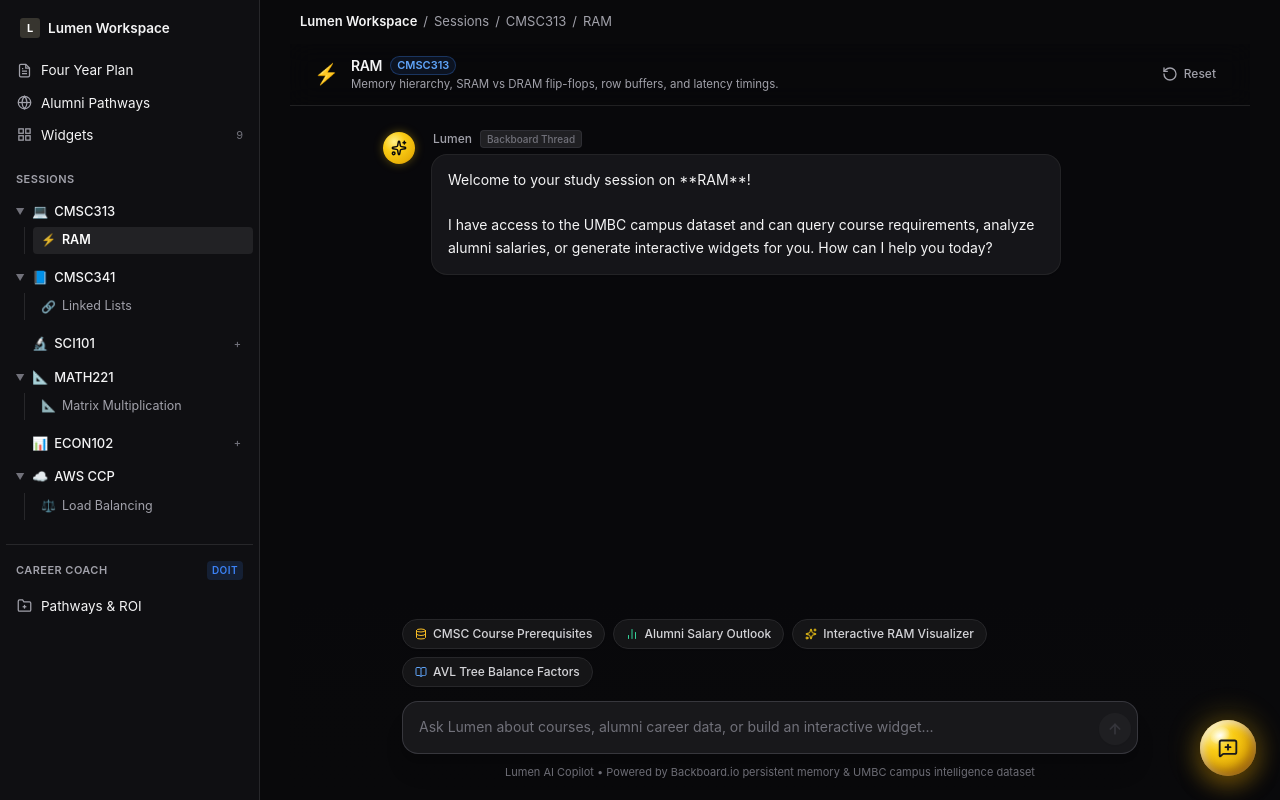
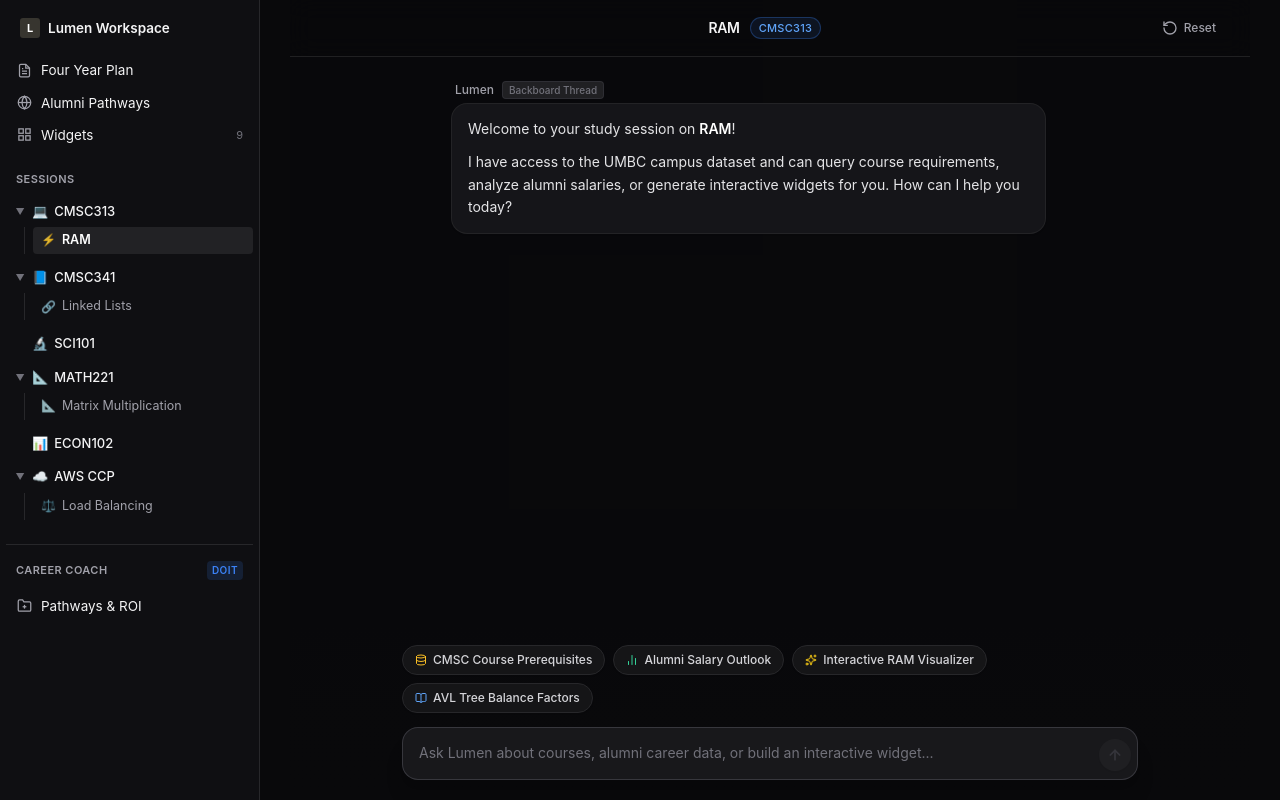
Before and after one commit to mahimap1/lumen, a React app in the folder frontend/: page / in a window 1280 px wide. Built offline with nearby package versions, Linux system fonts and the light colour scheme; the HTML template or start-up script is replaced by a standard one.

Commit message:
feat(ui): render markdown, center session header, remove footer disclaimer, and anchor Lumen orb to left of messages

```diff
--- a/frontend/package.json
+++ b/frontend/package.json
@@ -22,6 +22,7 @@
     "mermaid": "^12.0.0",
     "react": "^19.2.8",
     "react-dom": "^19.2.8",
+    "react-markdown": "^10.1.0",
     "tailwind-merge": "^3.7.0",
     "tailwindcss-animate": "^1.0.7"
   },
--- a/frontend/src/App.jsx
+++ b/frontend/src/App.jsx
@@ -149,7 +149,8 @@ export default function App() {
 
       {/* Main Content Area */}
       <main className="notion-main">
-        {/* Sticky Topbar with Breadcrumbs */}
+        {/* Sticky Topbar with Breadcrumbs (hidden in session view for clean full-height chat) */}
+        {activeView !== "session" && (
           <div className="notion-topbar">
             <div className="breadcrumbs">
               <span
@@ -163,26 +164,18 @@ export default function App() {
               {activeView === "alumni-pathways" && <span>Alumni Pathways</span>}
               {activeView === "widgets" && <span>Widgets</span>}
               {activeView === "career" && <span>Career Pathways & ROI</span>}
-            {activeView === "session" && (
-              <>
-                <span onClick={() => handleNavigate("four-year-plan")} style={{ cursor: "pointer" }}>
-                  Sessions
-                </span>
-                <span>/</span>
-                {currentTrack && (
-                  <>
-                    <span style={{ color: "var(--text-secondary)" }}>{currentTrack.code}</span>
-                    <span>/</span>
-                  </>
-                )}
-                <span>{currentSession?.title || "Study Session"}</span>
-              </>
-            )}
             </div>
           </div>
+        )}
 
         {/* Content Container */}
-        <div className="notion-content-container" style={{ height: activeView === "session" ? "calc(100vh - 45px)" : "auto", padding: activeView === "session" ? 0 : undefined }}>
+        <div
+          className="notion-content-container"
+          style={{
+            height: activeView === "session" ? "100vh" : "auto",
+            padding: activeView === "session" ? 0 : undefined,
+          }}
+        >
           {activeView === "four-year-plan" && (
             <FourYearPlanView onStartSessionFromCourse={handleStartSessionFromCourse} />
           )}
@@ -208,8 +201,12 @@ export default function App() {
         </div>
       </main>
 
-      {/* Floating Yellow Orb: Click to Start New Lumen Session */}
-      <LumenOrb onClick={() => handleStartLumenSession()} isCreating={isCreatingSession} />
+      {/* Floating Yellow Orb: Fades out in session view and anchors to the left of messages */}
+      <LumenOrb
+        onClick={() => handleStartLumenSession()}
+        isCreating={isCreatingSession}
+        isHidden={activeView === "session"}
+      />
 
       {/* Modal: Interactive Concept Visualizer */}
       <VisualizerModal
--- a/frontend/src/components/LumenOrb.jsx
+++ b/frontend/src/components/LumenOrb.jsx
@@ -1,13 +1,69 @@
 import React, { useState } from "react";
 import { Sparkles, MessageSquarePlus } from "lucide-react";
 
-export default function LumenOrb({ onClick, isCreating = false }) {
+export function LumenOrbSphere({ size = 48, animate = true, showGlow = true }) {
+  return (
+    <div
+      className="relative select-none flex-shrink-0"
+      style={{ width: `${size}px`, height: `${size}px` }}
+    >
+      {/* Ambient Outer Glow */}
+      {showGlow && (
+        <div
+          className={`absolute inset-0 rounded-full ${animate ? "animate-pulse" : ""}`}
+          style={{
+            background: "radial-gradient(circle, rgba(250, 204, 21, 0.65) 0%, rgba(234, 179, 8, 0.25) 55%, transparent 80%)",
+            filter: "blur(10px)",
+            transform: "scale(1.35)",
+          }}
+        />
+      )}
+
+      {/* 3D Sphere Surface */}
+      <div
+        className="relative w-full h-full rounded-full shadow-2xl flex items-center justify-center overflow-hidden"
+        style={{
+          background: "radial-gradient(circle at 32% 28%, #fef08a 0%, #facc15 28%, #eab308 58%, #ca8a04 88%, #854d0e 100%)",
+          boxShadow: `
+            inset -3px -5px 10px rgba(113, 63, 18, 0.65),
+            inset 2px 3px 6px rgba(255, 255, 255, 0.85),
+            0 8px 20px -2px rgba(202, 138, 4, 0.5),
+            0 4px 10px rgba(0, 0, 0, 0.35)
+          `,
+        }}
+      >
+        {/* Specular Highlight */}
+        <div
+          className="absolute rounded-full pointer-events-none"
+          style={{
+            top: "12%",
+            left: "16%",
+            width: "38%",
+            height: "28%",
+            background: "radial-gradient(ellipse at center, rgba(255, 255, 255, 0.95) 0%, rgba(255, 255, 255, 0) 80%)",
+            transform: "rotate(-30deg)",
+          }}
+        />
+
+        {/* Core Icon Inside Orb */}
+        <div className="relative z-10 text-zinc-950 flex items-center justify-center">
+          <Sparkles className="w-5 h-5 stroke-[2.2] text-zinc-950 drop-shadow-sm" />
+        </div>
+      </div>
+    </div>
+  );
+}
+
+export default function LumenOrb({ onClick, isCreating = false, isHidden = false }) {
   const [isHovered, setIsHovered] = useState(false);
 
   return (
     <div
-      className="fixed bottom-6 right-6 z-50 flex items-center gap-3 select-none"
-      style={{ pointerEvents: "auto" }}
+      className={`fixed bottom-6 right-6 z-50 flex items-center gap-3 select-none transition-all duration-500 ease-out ${
+        isHidden
+          ? "opacity-0 translate-y-6 scale-75 pointer-events-none"
+          : "opacity-100 translate-y-0 scale-100 pointer-events-auto"
+      }`}
     >
       {/* Tooltip Pill */}
       <div
@@ -20,7 +76,7 @@ export default function LumenOrb({ onClick, isCreating = false }) {
           background: "rgba(24, 24, 27, 0.9)",
           color: "#fef08a",
           border: "1px solid rgba(234, 179, 8, 0.3)",
-          boxShadow: "0 4px 14px rgba(0, 0, 0, 0.25)"
+          boxShadow: "0 4px 14px rgba(0, 0, 0, 0.25)",
         }}
       >
         <span className="flex items-center gap-1.5">
--- a/frontend/src/components/Sidebar.jsx
+++ b/frontend/src/components/Sidebar.jsx
@@ -151,20 +151,6 @@ export default function Sidebar({
                       {track.code}
                     </span>
                   </div>
-
-                  {!hasSessions && (
-                    <span
-                      style={{
-                        fontSize: "11px",
-                        color: "var(--text-tertiary)",
-                        padding: "1px 4px",
-                        borderRadius: "3px"
-                      }}
-                      title="Click to start a session"
-                    >
-                      +
-                    </span>
-                  )}
                 </div>
 
                 {/* Sub-sessions under this track */}
--- a/frontend/src/components/chat/ChatInput.jsx
+++ b/frontend/src/components/chat/ChatInput.jsx
@@ -102,11 +102,6 @@ export default function ChatInput({
           </Button>
         </div>
       </div>
-
-      {/* Footer Disclaimer */}
-      <p className="text-[11px] text-zinc-500 text-center">
-        Lumen AI Copilot • Powered by Backboard.io persistent memory & UMBC campus intelligence dataset
-      </p>
     </div>
   );
 }
--- a/frontend/src/components/chat/ChatMessage.jsx
+++ b/frontend/src/components/chat/ChatMessage.jsx
@@ -1,5 +1,5 @@
 import React, { useState } from "react";
-import { Avatar, AvatarFallback } from "@/components/ui/avatar";
+import ReactMarkdown from "react-markdown";
 import { Button } from "@/components/ui/button";
 import { Badge } from "@/components/ui/badge";
 import {
@@ -9,9 +9,7 @@ import {
   Code2,
   Copy,
   Check,
-  Sparkles,
   Maximize2,
-  ExternalLink,
   Layers
 } from "lucide-react";
 
@@ -32,29 +30,14 @@ export default function ChatMessage({ message, onOpenVisualizer }) {
 
   return (
     <div
-      className={`group flex gap-3.5 sm:gap-4 transition-opacity ${
-        isAssistant ? "items-start" : "items-start justify-end"
+      className={`group flex transition-opacity ${
+        isAssistant ? "justify-start" : "justify-end"
       }`}
     >
-      {/* Assistant Avatar */}
-      {isAssistant && (
-        <div className="flex-shrink-0 mt-0.5">
-          <div
-            className="w-8 h-8 rounded-full flex items-center justify-center shadow-md relative overflow-hidden"
-            style={{
-              background: "radial-gradient(circle at 35% 30%, #fef08a 0%, #facc15 35%, #eab308 70%, #ca8a04 100%)",
-              boxShadow: "0 0 10px rgba(250, 204, 21, 0.35)",
-            }}
-          >
-            <Sparkles className="w-4 h-4 text-zinc-950 stroke-[2.2]" />
-          </div>
-        </div>
-      )}
-
       {/* Message Content Container */}
-      <div className={`flex flex-col max-w-[88%] sm:max-w-[82%] ${isAssistant ? "items-start" : "items-end"}`}>
-        {/* Role & Name Header */}
-        <div className="flex items-center gap-2 mb-1.5 px-0.5 text-xs text-zinc-400 font-medium">
+      <div className={`flex flex-col w-full max-w-[92%] sm:max-w-[85%] ${isAssistant ? "items-start" : "items-end"}`}>
+        {/* Role & Badge */}
+        <div className="flex items-center gap-2 mb-1 px-1 text-xs text-zinc-400 font-medium">
           <span>{isAssistant ? "Lumen" : "You"}</span>
           {isAssistant && message.engine && (
             <span className="text-[10px] text-zinc-500 bg-zinc-800/80 px-1.5 py-0.2 rounded border border-zinc-700/50">
@@ -65,15 +48,78 @@ export default function ChatMessage({ message, onOpenVisualizer }) {
 
         {/* Message Bubble / Body */}
         <div
-          className={`relative rounded-2xl px-4 py-3.5 text-sm leading-relaxed transition-all shadow-sm ${
+          className={`relative rounded-2xl px-4 py-3.5 text-sm leading-relaxed transition-all shadow-sm w-full ${
             isAssistant
               ? "bg-zinc-900/90 text-zinc-100 border border-zinc-800/80"
               : "bg-blue-600 text-white rounded-br-sm"
           }`}
         >
-          {/* Formatted Content */}
-          <div className="prose prose-invert prose-sm max-w-none space-y-2 whitespace-pre-wrap leading-relaxed">
-            {formatContent(message.content)}
+          {/* Formatted Content with ReactMarkdown */}
+          <div className="leading-relaxed">
+            <ReactMarkdown
+              components={{
+                p: ({ children }) => (
+                  <p className="mb-2.5 last:mb-0 leading-relaxed text-zinc-200">
+                    {children}
+                  </p>
+                ),
+                strong: ({ children }) => (
+                  <strong className="font-semibold text-white">
+                    {children}
+                  </strong>
+                ),
+                em: ({ children }) => (
+                  <em className="italic text-zinc-300">{children}</em>
+                ),
+                ul: ({ children }) => (
+                  <ul className="my-2.5 ml-4 list-disc space-y-1 text-zinc-200">
+                    {children}
+                  </ul>
+                ),
+                ol: ({ children }) => (
+                  <ol className="my-2.5 ml-4 list-decimal space-y-1 text-zinc-200">
+                    {children}
+                  </ol>
+                ),
+                li: ({ children }) => (
+                  <li className="leading-relaxed">{children}</li>
+                ),
+                code: ({ inline, className, children, ...props }) => {
+                  return (
+                    <code className="px-1.5 py-0.5 rounded bg-zinc-800 text-yellow-300 font-mono text-xs border border-zinc-700/50">
+                      {children}
+                    </code>
+                  );
+                },
+                pre: ({ children }) => (
+                  <pre className="my-3 p-3.5 rounded-xl bg-zinc-950 border border-zinc-800 font-mono text-xs text-yellow-300/90 overflow-x-auto">
+                    {children}
+                  </pre>
+                ),
+                h1: ({ children }) => (
+                  <h1 className="text-base font-bold text-white mt-3 mb-1.5">
+                    {children}
+                  </h1>
+                ),
+                h2: ({ children }) => (
+                  <h2 className="text-sm font-bold text-white mt-2.5 mb-1">
+                    {children}
+                  </h2>
+                ),
+                h3: ({ children }) => (
+                  <h3 className="text-xs font-bold text-zinc-200 mt-2 mb-1 uppercase tracking-wide">
+                    {children}
+                  </h3>
+                ),
+                blockquote: ({ children }) => (
+                  <blockquote className="border-l-2 border-yellow-400/60 pl-3 my-2 text-zinc-400 italic">
+                    {children}
+                  </blockquote>
+                ),
+              }}
+            >
+              {message.content || ""}
+            </ReactMarkdown>
           </div>
 
           {/* Tool Executions (e.g. SQLite queries on campus dataset) */}
@@ -208,7 +254,7 @@ export default function ChatMessage({ message, onOpenVisualizer }) {
 
         {/* Action Bar (Copy) */}
         {isAssistant && (
-          <div className="flex items-center gap-1.5 mt-1.5 px-1 opacity-0 group-hover:opacity-100 transition-opacity">
+          <div className="flex items-center gap-1.5 mt-1 px-1 opacity-0 group-hover:opacity-100 transition-opacity">
             <button
               type="button"
               onClick={handleCopy}
@@ -230,22 +276,6 @@ export default function ChatMessage({ message, onOpenVisualizer }) {
           </div>
         )}
       </div>
-
-      {/* User Avatar */}
-      {!isAssistant && (
-        <Avatar className="w-8 h-8 rounded-full border border-zinc-700 bg-zinc-800 flex-shrink-0 mt-0.5">
-          <AvatarFallback className="text-xs font-semibold text-zinc-300 bg-zinc-800">
-            ME
-          </AvatarFallback>
-        </Avatar>
-      )}
     </div>
   );
 }
-
-// Minimal text formatting helper for clean Markdown paragraphs and code snippets
-function formatContent(text = "") {
-  if (!text) return null;
-  // If text has markdown code blocks, render cleanly
-  return text;
-}
--- a/frontend/src/components/chat/ChatSessionView.jsx
+++ b/frontend/src/components/chat/ChatSessionView.jsx
@@ -4,8 +4,9 @@ import ChatMessage from "./ChatMessage";
 import ChatInput from "./ChatInput";
 import { Badge } from "@/components/ui/badge";
 import { Button } from "@/components/ui/button";
-import { Sparkles, Database, Code2, RotateCcw } from "lucide-react";
+import { RotateCcw } from "lucide-react";
 import { sendSessionMessage } from "@/services/api";
+import { LumenOrbSphere } from "../LumenOrb";
 
 export default function ChatSessionView({
   session,
@@ -17,6 +18,11 @@ export default function ChatSessionView({
   const [input, setInput] = useState("");
   const [isLoading, setIsLoading] = useState(false);
 
+  // Strip leading emoji from title if any
+  const cleanTitle = (session?.title || "Study Session")
+    .replace(/^[\p{Emoji}\u2000-\u3300\s]+/gu, "")
+    .trim() || session?.title || "Study Session";
+
   // Initialize or restore session messages
   useEffect(() => {
     if (!session) return;
@@ -25,8 +31,8 @@ export default function ChatSessionView({
     } else {
       // Clean welcoming prompt tailored to this session / track
       const initialGreeting = session.description
-        ? `Welcome to your study session on **${session.title}**!\n\nI have access to the UMBC campus dataset and can query course requirements, analyze alumni salaries, or generate interactive widgets for you. How can I help you today?`
-        : `Hello! I'm Lumen, your academic copilot for **${session.title || "this study session"}**.\n\nAsk me any question about course concepts, prerequisites, or alumni career outcomes.`;
+        ? `Welcome to your study session on **${cleanTitle}**!\n\nI have access to the UMBC campus dataset and can query course requirements, analyze alumni salaries, or generate interactive widgets for you. How can I help you today?`
+        : `Hello! I'm Lumen, your academic copilot for **${cleanTitle}**.\n\nAsk me any question about course concepts, prerequisites, or alumni career outcomes.`;
 
       setMessages([
         {
@@ -59,7 +65,7 @@ export default function ChatSessionView({
 
     try {
       const threadId = session.thread_id || session.id;
-      const courseContext = track ? `${track.code} ${track.name}` : session.title;
+      const courseContext = track ? `${track.code} ${track.name}` : cleanTitle;
 
       const replyData = await sendSessionMessage(threadId, textToSend, courseContext);
 
@@ -109,7 +115,7 @@ export default function ChatSessionView({
       {
         id: `reinit-${Date.now()}`,
         role: "assistant",
-        content: `Conversation cleared. Ready for your questions on **${session?.title || "your studies"}**!`,
+        content: `Conversation cleared. Ready for your questions on **${cleanTitle}**!`,
         tool_executions: [],
         widgets: []
       }
@@ -119,7 +125,7 @@ export default function ChatSessionView({
   if (!session) {
     return (
       <div className="flex-1 flex items-center justify-center text-zinc-500 text-sm">
-        Select a session or click the yellow orb in the bottom right to start a new Lumen session.
+        Select a session or start a new Lumen session.
       </div>
     );
   }
@@ -128,25 +134,22 @@ export default function ChatSessionView({
 
   return (
     <div className="flex flex-col h-full w-full bg-zinc-950/40 relative overflow-hidden">
-      {/* Session Top Header Bar */}
-      <header className="flex-none px-6 py-3 border-b border-zinc-800/80 bg-zinc-950/60 backdrop-blur-md flex items-center justify-between z-10">
-        <div className="flex items-center gap-3">
-          <span className="text-xl">{session.icon || "⚡"}</span>
-          <div>
-            <div className="flex items-center gap-2">
+      {/* Centered Top Header Bar (No emojis, no subtitle, centered title & tag) */}
+      <header className="flex-none px-6 py-3.5 border-b border-zinc-800/80 bg-zinc-950/60 backdrop-blur-md flex items-center justify-between relative z-10">
+        <div className="w-16" /> {/* Balance spacer */}
+
+        <div className="flex items-center gap-2.5 mx-auto">
           <h1 className="text-sm font-semibold text-zinc-100 tracking-tight">
-                {session.title}
+            {cleanTitle}
           </h1>
           {track && (
-                <Badge variant="outline" className="text-[11px] py-0 px-1.5 text-blue-400 border-blue-500/30 bg-blue-500/10">
+            <Badge
+              variant="outline"
+              className="text-[11px] py-0.5 px-2 text-blue-400 border-blue-500/30 bg-blue-500/10 font-medium tracking-wide"
+            >
               {track.code}
             </Badge>
           )}
-            </div>
-            <p className="text-[11.5px] text-zinc-400 truncate max-w-md">
-              {session.description || "Active conversational study thread with Backboard persistent memory"}
-            </p>
-          </div>
         </div>
 
         <div className="flex items-center gap-2">
@@ -163,8 +166,16 @@ export default function ChatSessionView({
         </div>
       </header>
 
-      {/* Main Conversation Scroller */}
+      {/* Main Conversation Scroller with glowing Lumen Orb anchored to the left */}
       <MessageScroller className="flex-1">
+        <div className="flex gap-4 sm:gap-6 items-start w-full">
+          {/* Glowing 3D Lumen Orb on the left of the messages */}
+          <div className="sticky top-2 pt-1 flex-shrink-0 hidden sm:block animate-in fade-in duration-500">
+            <LumenOrbSphere size={44} />
+          </div>
+
+          {/* Messages Column */}
+          <div className="flex-1 min-w-0 space-y-6">
             {messages.map((m) => (
               <ChatMessage
                 key={m.id}
@@ -175,21 +186,15 @@ export default function ChatSessionView({
 
             {/* Loading Indicator */}
             {isLoading && (
-          <div className="flex items-start gap-4 animate-in fade-in">
-            <div
-              className="w-8 h-8 rounded-full flex items-center justify-center shadow-md relative overflow-hidden flex-shrink-0"
-              style={{
-                background: "radial-gradient(circle at 35% 30%, #fef08a 0%, #facc15 35%, #eab308 70%, #ca8a04 100%)",
-              }}
-            >
-              <Sparkles className="w-4 h-4 text-zinc-950 stroke-[2.2] animate-spin" />
+              <div className="flex items-center gap-3 py-2 px-1 animate-in fade-in">
+                <span className="inline-block w-2.5 h-2.5 rounded-full bg-yellow-400 animate-ping" />
+                <span className="text-zinc-400 text-xs font-medium">
+                  Lumen is querying campus data & reasoning...
+                </span>
               </div>
-            <div className="rounded-2xl px-4 py-3 bg-zinc-900 border border-zinc-800 text-zinc-400 text-xs flex items-center gap-2 shadow-sm">
-              <span className="inline-block w-2 h-2 rounded-full bg-yellow-400 animate-ping" />
-              <span>Lumen is consulting campus data & reasoning...</span>
+            )}
           </div>
         </div>
-        )}
       </MessageScroller>
 
       {/* Fixed Bottom Input Bar (ChatGPT / Gemini dock) */}
```
Also changed, not shown: 1 other file (tests, documents, lock files or other folders). Lines whose indentation alone changed are shown as unchanged.
